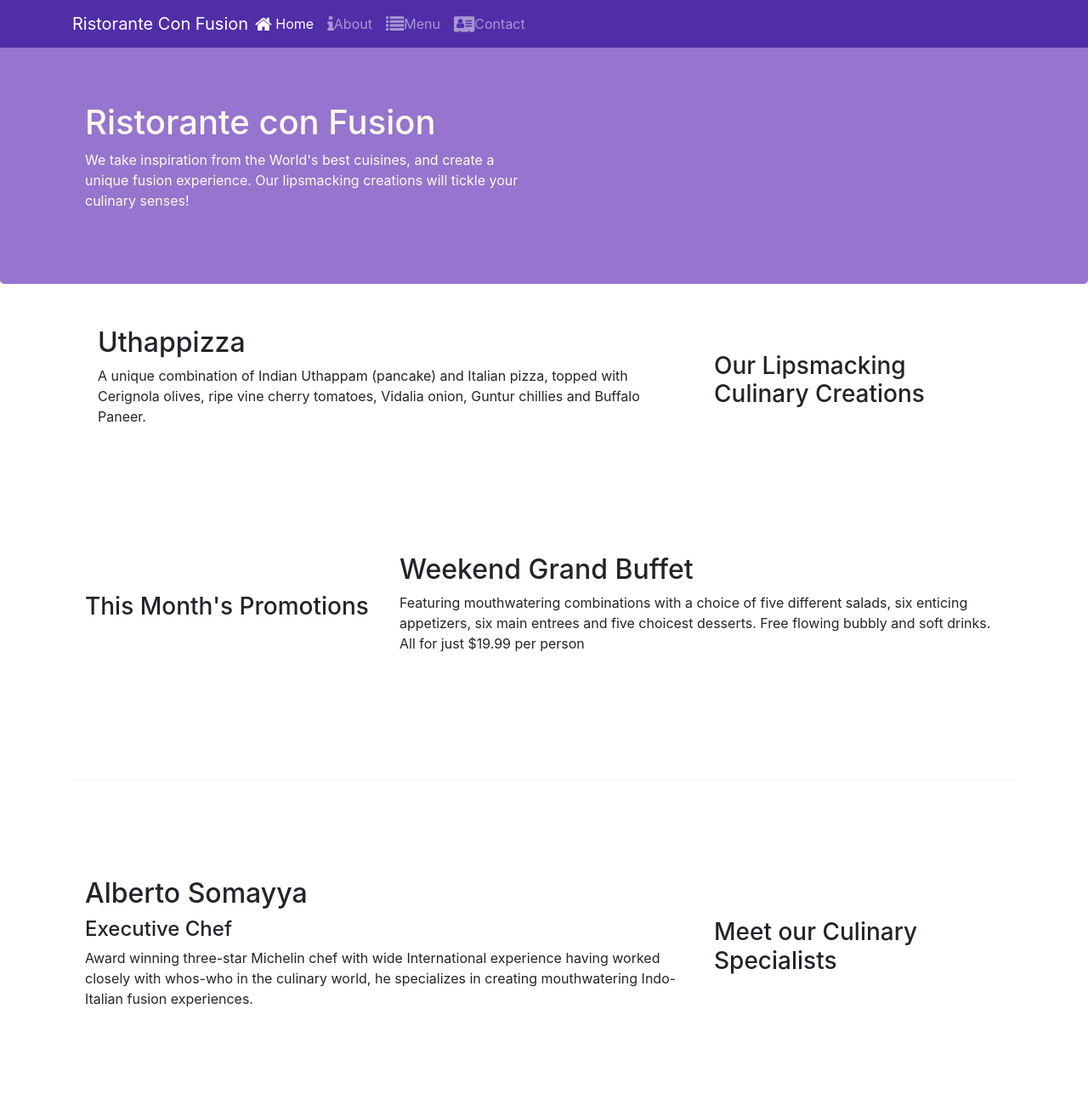
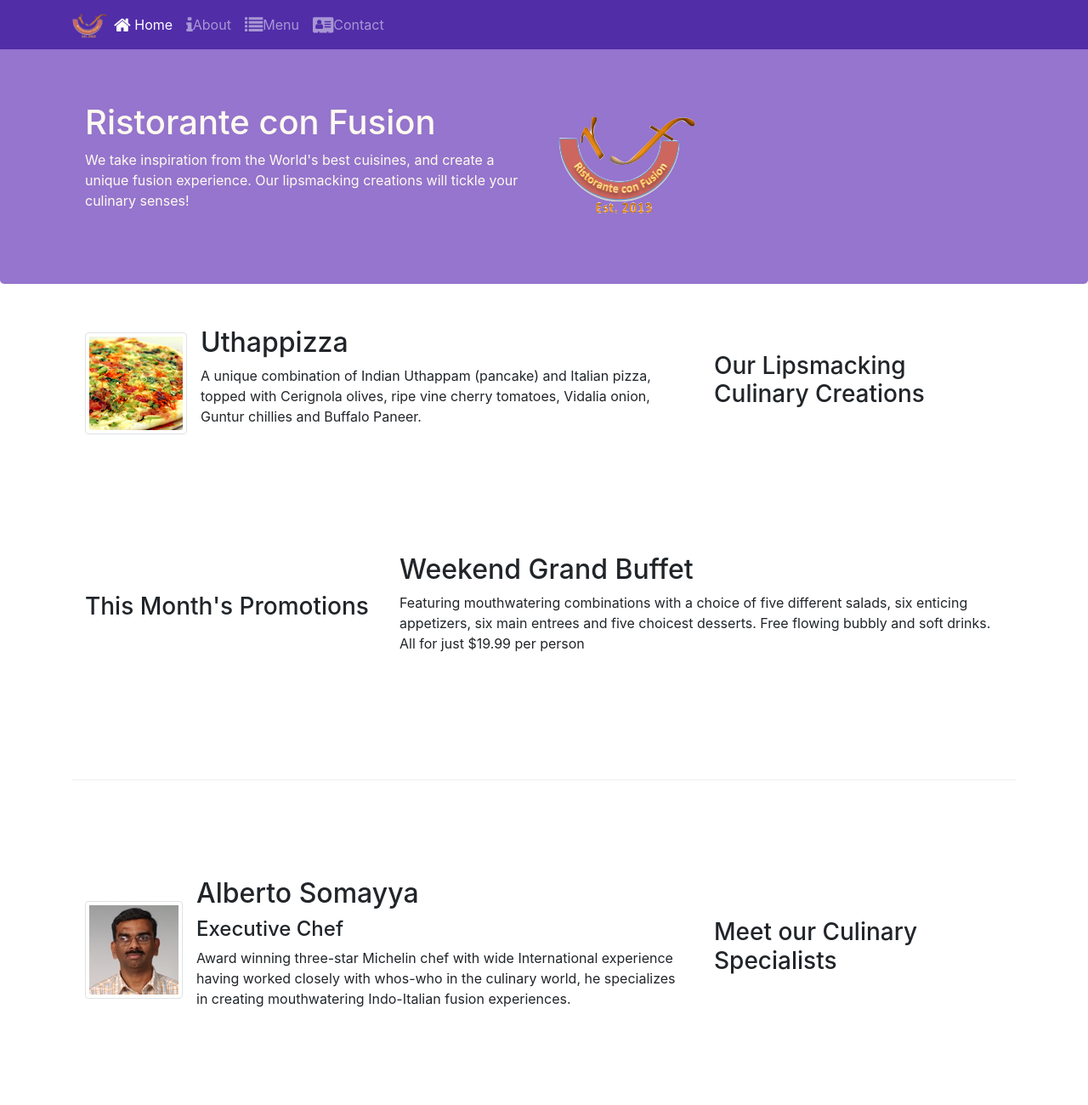
Before and after one commit to ngireric123/coursera-bootstrap-4, a website: page index.html in a window 1280 px wide. Shown: the top 1300 px of the page at 85% size. Drawn offline with nearby package versions, Linux system fonts and the light colour scheme.

Commit message:
images and media

```diff
--- a/index.html
+++ b/index.html
@@ -22,7 +22,7 @@
                 <span class="navbar-toggler-icon"></span>
 
             </button>
-            <a class="navbar-brand mr-auto" href="#">Ristorante Con Fusion</a>
+            <a class="navbar-brand mr-auto" href="#"><img src="img/logo.png" height="30" width="41"></a>
             <div class="collapse navbar-collapse" id="Navbar">
                 <ul class="navbar-nav mr-auto">
                     <li class="nav-item active"><a class="nav-link" href="#"><span class="fa fa-home fa-lg"></span> Home</a></li>
@@ -41,7 +41,9 @@
                     <h1>Ristorante con Fusion</h1>
                     <p>We take inspiration from the World's best cuisines, and create a unique fusion experience. Our lipsmacking creations will tickle your culinary senses!</p>
                 </div>
-                <div class="col-12 col-sm">
+                <div class="col-12 col-sm align-self-center">
+                    <img src="img/logo.png" class="img-fluid">
+
                 </div>
             </div>
         </div>
@@ -53,11 +55,19 @@
                 <h3>Our Lipsmacking Culinary Creations</h3>
             </div>
             <div class="col col-sm order-sm-first col-md">
-                    <div class="col col-sm  col-md">
-                <h2>Uthappizza</h2>
-                <p class="d-none d-sm-block">A unique combination of Indian Uthappam (pancake) and Italian pizza, topped with Cerignola olives, ripe vine cherry tomatoes, Vidalia onion, Guntur chillies and Buffalo Paneer.</p>
+                <!-- <div class="col col-sm  col-md"> -->
+
+                    <!-- use of Media -->
+
+                    <div class="media">
+                        <img class="d-flex mr-3 img-thumbnail align-self-center" src="img/uthappizza.png" alt="uthappizza">
+                        <div class="media-body">
+                            <h2 class="mt-0">Uthappizza</h2>
+                            <p class="d-none d-sm-block">A unique combination of Indian Uthappam (pancake) and Italian pizza, topped with Cerignola olives, ripe vine cherry tomatoes, Vidalia onion, Guntur chillies and Buffalo Paneer.</p>
+                        </div>
+                    </div>
+                <!-- </div> -->
             </div>
-        </div>
 
 
         <div class="row row-content align-items-center">
@@ -75,9 +85,15 @@
                 <h3>Meet our Culinary Specialists</h3>
             </div>
             <div class="col col-sm order-sm-first col-md">
-                <h2>Alberto Somayya</h2>
-                <h4>Executive Chef</h4>
-                <p class="d-none d-sm-block">Award winning three-star Michelin chef with wide International experience having worked closely with whos-who in the culinary world, he specializes in creating mouthwatering Indo-Italian fusion experiences. </p>
+                <div class="media">
+                    <img class="d-flex mr-3 img-thumbnail align-self-center" src="img/alberto.png" alt="alberto">
+
+                    <div class="media-body">
+                        <h2 class="mt-0">Alberto Somayya</h2>
+                        <h4>Executive Chef</h4>
+                        <p class="d-none d-sm-block">Award winning three-star Michelin chef with wide International experience having worked closely with whos-who in the culinary world, he specializes in creating mouthwatering Indo-Italian fusion experiences. </p>
+                    </div>
+                </div>
             </div>
         </div>
     </div>
```
Also changed, not shown: aboutus.html (+3 -2 lines), contactus.html (+3 -2 lines), img/alberto.png (added), img/buffet.png (added), img/logo.png (added), img/uthappizza.png (added), 1 other file.
